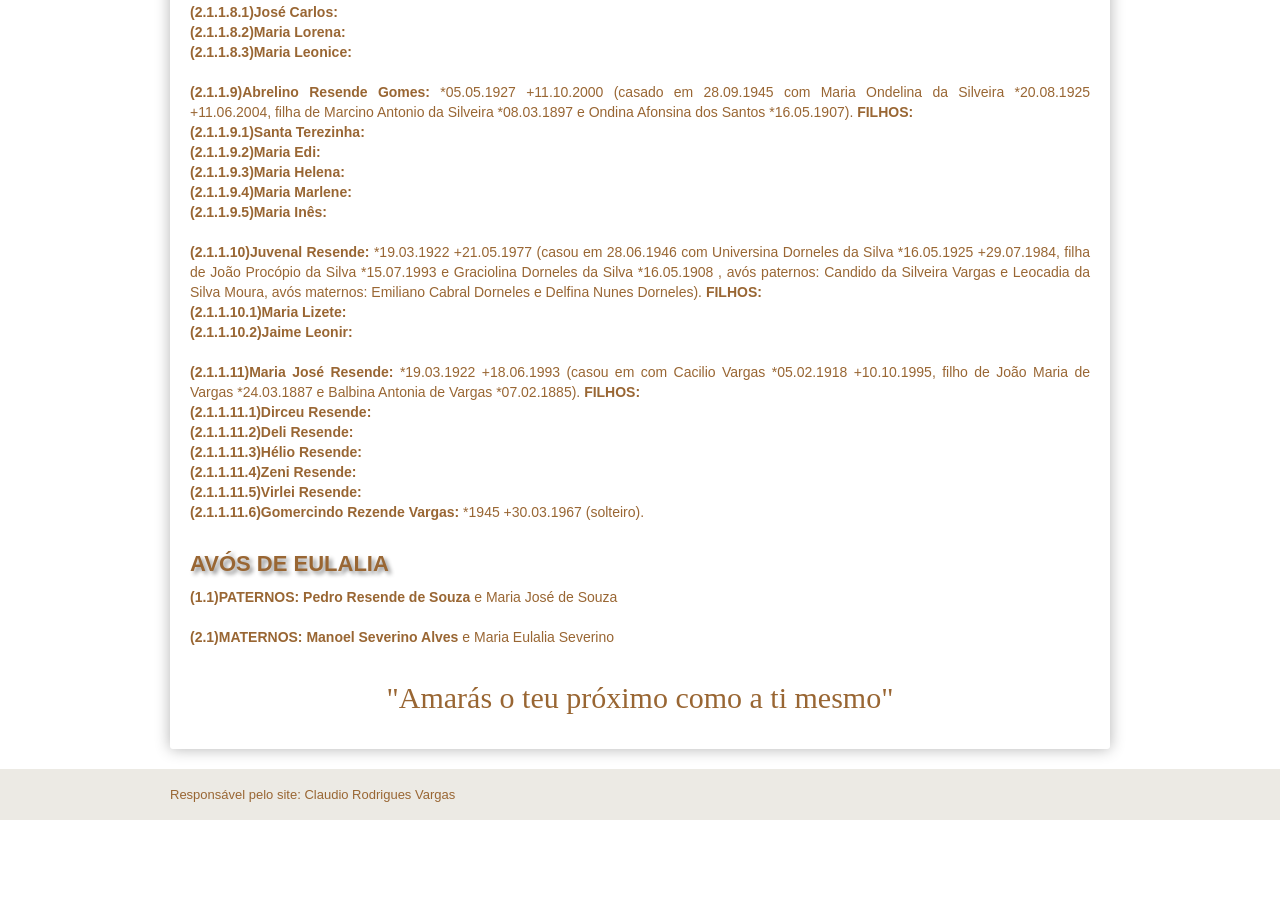
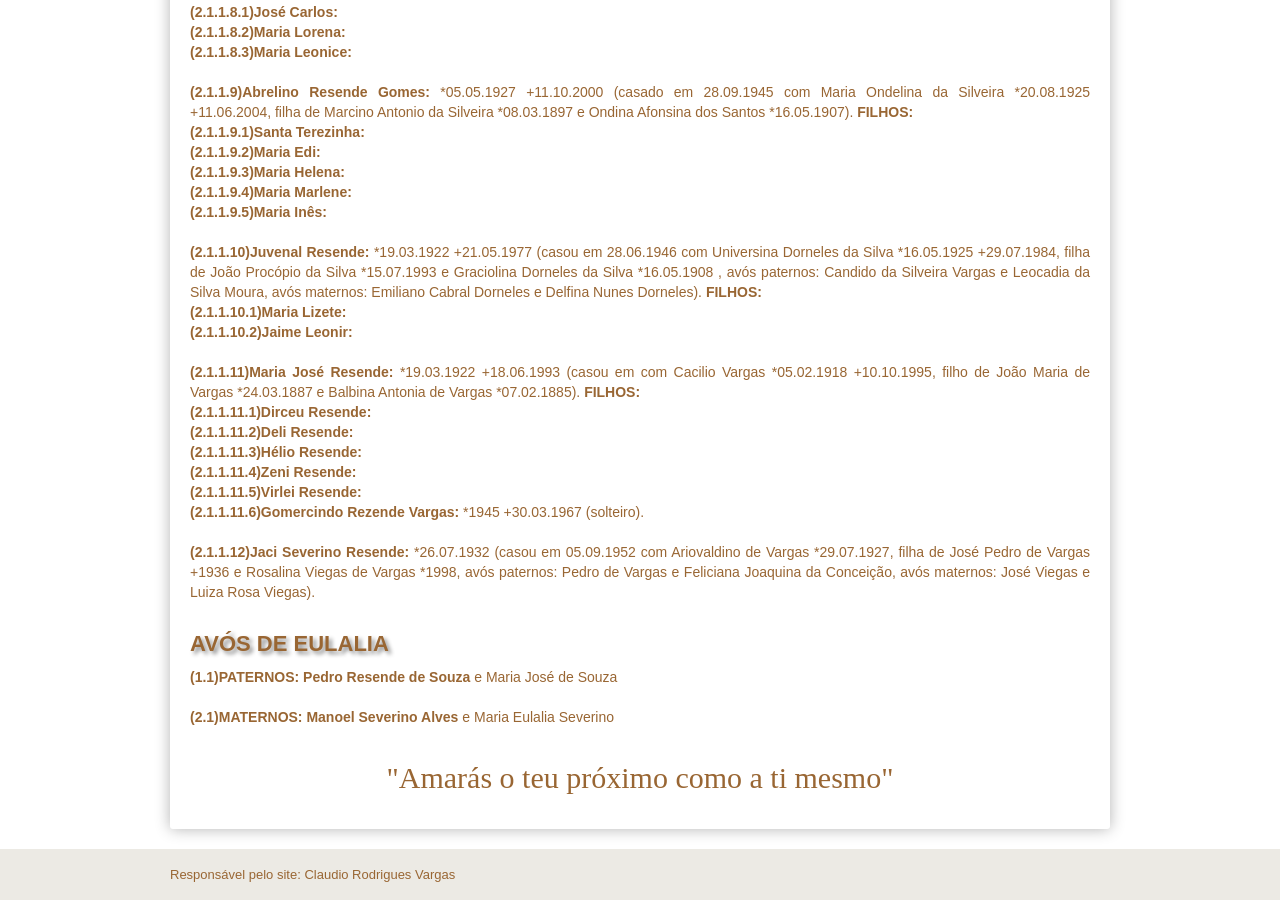
Before and after one commit to claudiovargas1955/claudiovargas1955.github.io, a Jekyll site: the page built from _pages/familia-resende.html, in a window 1280 px wide and 900 px high, scrolled down 1446 px. Built offline with Jekyll 4.4.1, drawn with Linux system fonts in a browser that asks for light colours; some web fonts are replaced; before the commit the page ends 2266 px from its top, so only the background shows below that.

Commit message:
Update familia-resende.html

```diff
--- a/_pages/familia-resende.html
+++ b/_pages/familia-resende.html
@@ -175,6 +175,10 @@ Jorni Alfredo, Solange Aparecida (casada com Cleiton de Freitas Flores), Geovane
           <b>(2.1.1.11.5)Virlei Resende: </b> <br>
           <b>(2.1.1.11.6)Gomercindo Rezende Vargas: </b>*1945 +30.03.1967 (solteiro).<br><br>
 
+    <b>(2.1.1.12)Jaci Severino Resende: </b>*26.07.1932 (casou em 05.09.1952 com Ariovaldino de Vargas *29.07.1927, filha de José Pedro
+    de Vargas +1936 e Rosalina Viegas de Vargas *1998, avós paternos: Pedro de Vargas e Feliciana Joaquina da Conceição, avós maternos:
+    José Viegas e Luiza Rosa Viegas).<br><br>
+
 
 
 <h4>AVÓS DE EULALIA</h4>
```
